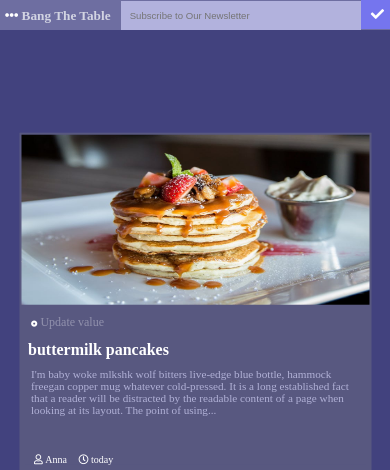
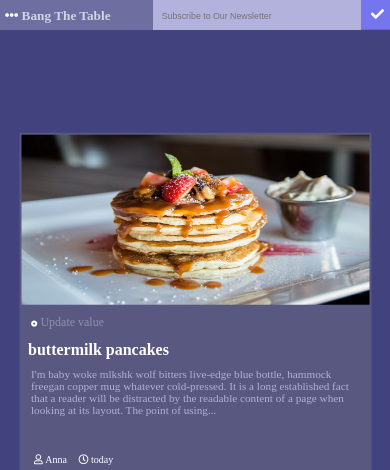
Before and after one commit to Karanburnwal/test_task, a PHP site: page / in a window 390 px wide. Shown: the top 470 px of the page. Run offline with PHP 8.4, Linux system fonts and the light colour scheme; some libraries are stand-ins or nearby versions.

Commit message:
some changes  for small window

```diff
--- a/index.css
+++ b/index.css
@@ -129,10 +129,8 @@ button {
 }
 @media only screen and (max-width: 600px) {
   .subscribe_content input {
-    font-size: 0.6rem;
+    font-size: 0.55rem;
     padding: 9px;
-  }
-  .head-center i {
-    font-size: 0.3rem;
+    padding-top: 11px;
   }
 }
```
